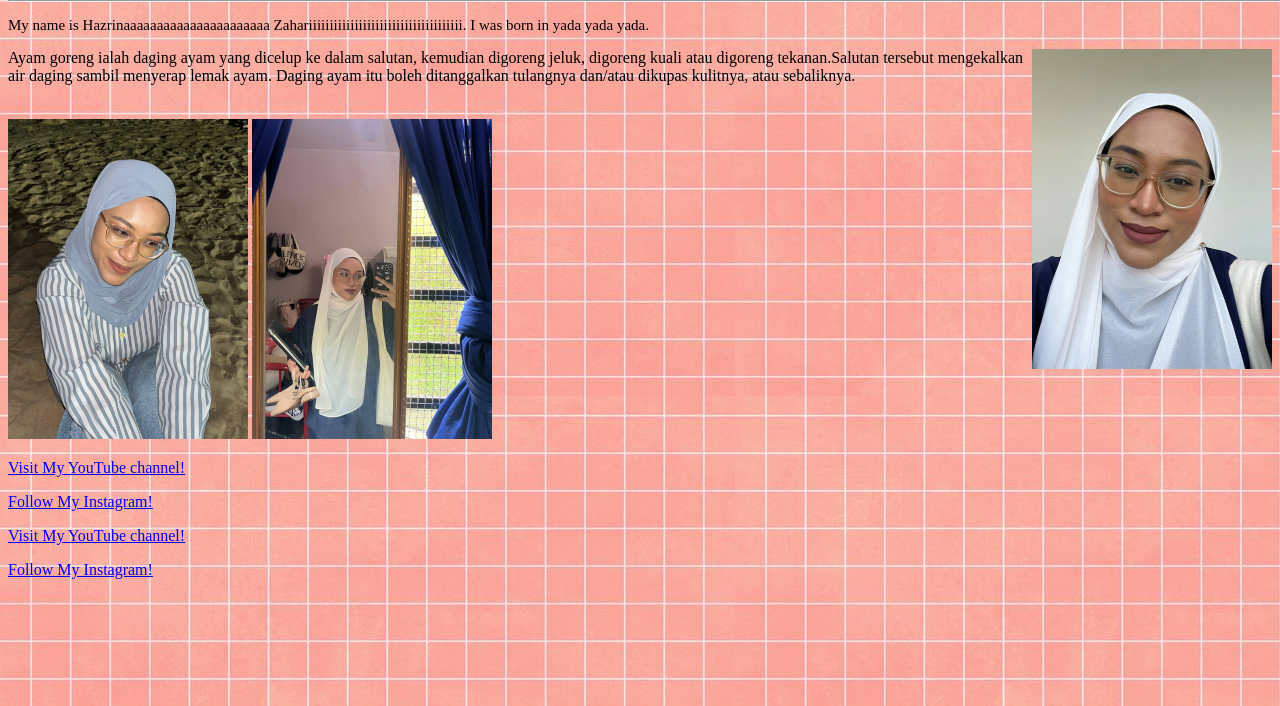
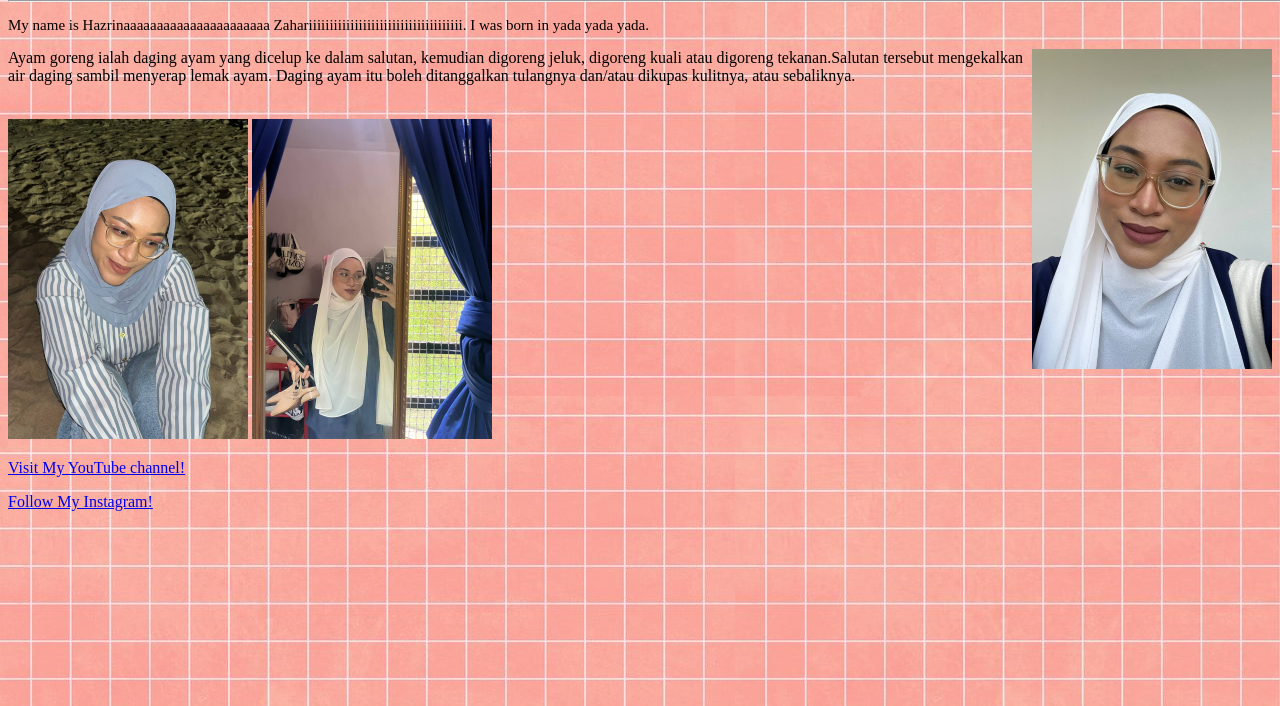
Before and after one commit to hzrnzhr/hazrina, a plain HTML site: page testtttt.html in a window 1280 px wide. Shown: the part 94-800 px from the top of the page. Drawn offline with Linux system fonts and the light colour scheme.

Commit message:
Update testtttt.html

```diff
--- a/testtttt.html
+++ b/testtttt.html
@@ -23,10 +23,6 @@
         <p><a href="https://youtube.com/@hazrinazahari5376?si=kahBx3e0qS7muGEk">Visit My YouTube channel!</a></p>
         <p><a href="https://www.instagram.com/hzrnzhr/profilecard/?igsh=cTF3cWo0eGE3dHF4">Follow My Instagram!</a></p>
 
-        <p><a href="https://youtube.com/@hazrinazahari5376?si=kahBx3e0qS7muGEk">Visit My YouTube channel!</a></p>
-        <p><a href="https://www.instagram.com/hzrnzhr/profilecard/?igsh=cTF3cWo0eGE3dHF4">Follow My Instagram!</a></p>
-
-
 
 
     </body>
```
